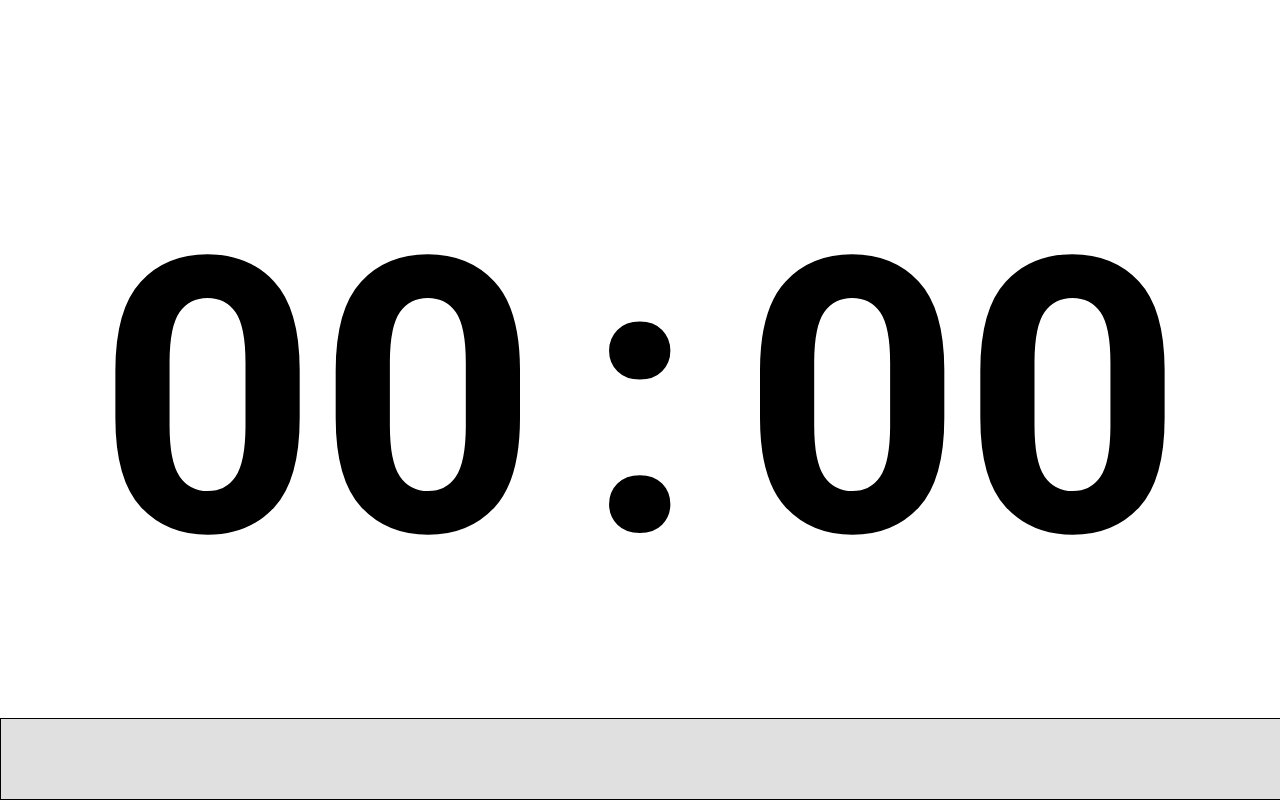
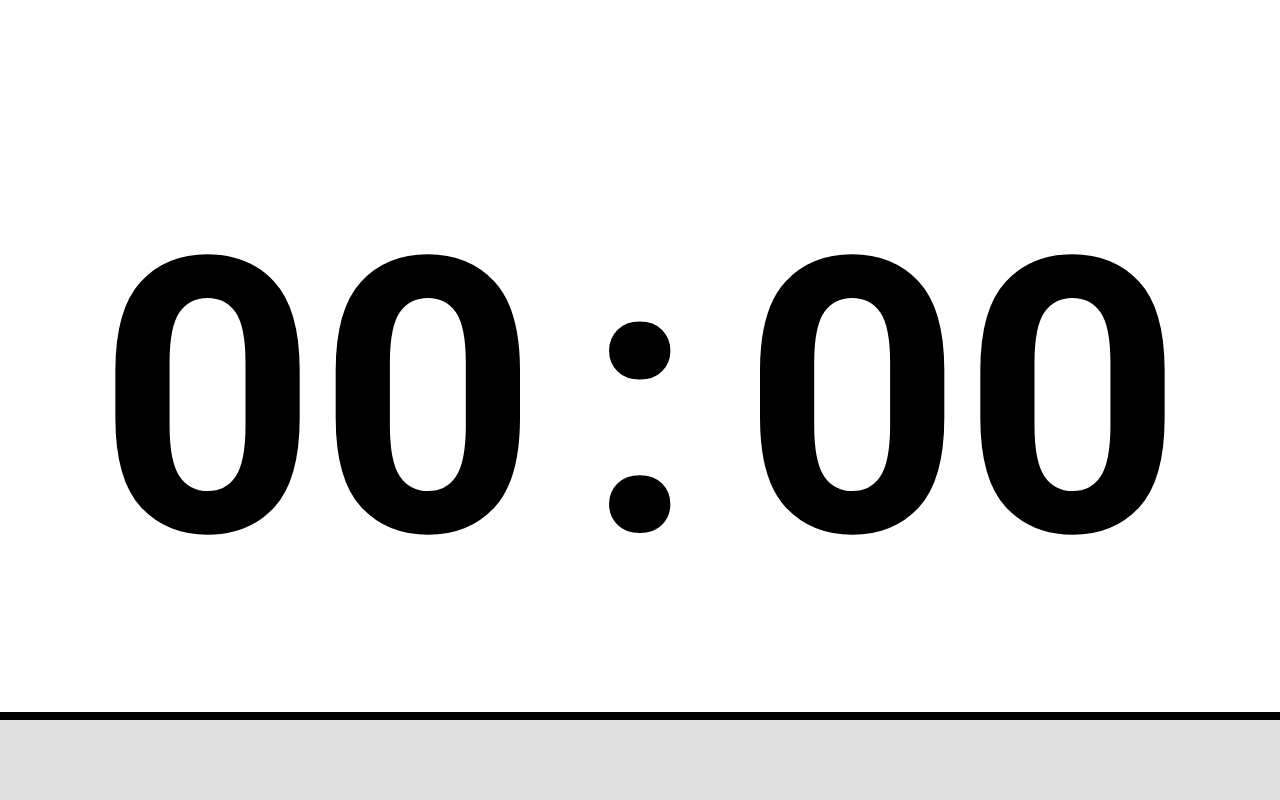
Before and after one commit to gabrielmacus/Timer, a PHP site: page /_index.html in a window 1280 px wide. Run offline with PHP 8.4, Linux system fonts and the light colour scheme; some libraries are stand-ins or nearby versions.

Commit message:
Update styles.css

```diff
--- a/css/styles.css
+++ b/css/styles.css
@@ -255,7 +255,7 @@
         background: #E0E0E0;
         bottom: 0;
         position: absolute;
-        border: solid 1px black;
+        border-top: solid 1vh black;
     }
     .progress
     {
```
